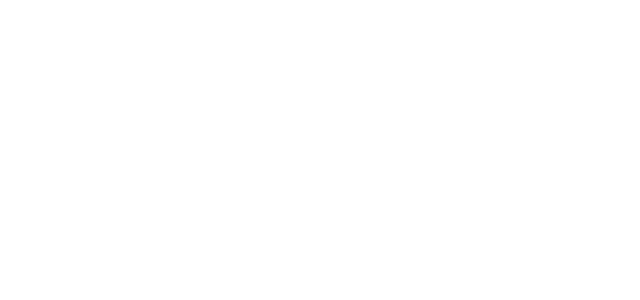
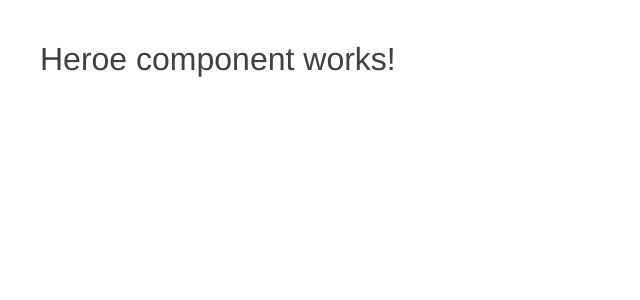
Before and after one commit to JuanCDLPR/angular_bases, an Angular app: page / in a window 1280 px wide. Shown: the top 300 px of the page, without its empty margins (0-640 px from the left). Built offline with nearby package versions, Linux system fonts and the light colour scheme.

Commit message:
clase 42

```diff
--- a/src/app/app.component.html
+++ b/src/app/app.component.html
@@ -1 +1,3 @@
 <!-- <app-contador></app-contador> -->
+
+<app-heroe></app-heroe>
--- a/src/app/heroes/heroe/heroe.component.html
+++ b/src/app/heroes/heroe/heroe.component.html
@@ -0,0 +1 @@
+<h1>Heroe component works!</h1>
```
